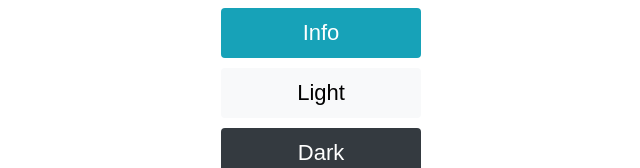
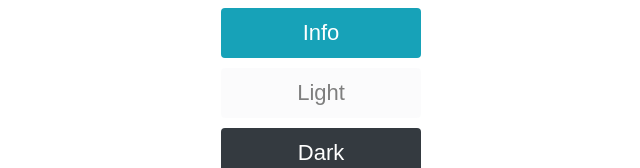
Before and after one commit to boyhotkey96/REACTJS, a React (Create React App) app in the folder tiktok/: page / in a window 1280 px wide. Shown: the part 462-630 px from the top of the page, without its empty margins (319-959 px from the left). Built offline with nearby package versions, Linux system fonts and the light colour scheme.

Commit message:
using sass

```diff
--- a/tiktok/package.json
+++ b/tiktok/package.json
@@ -7,10 +7,12 @@
     "@testing-library/react": "^13.3.0",
     "@testing-library/user-event": "^13.5.0",
     "clsx": "^1.2.1",
+    "node-sass": "^4.14.1",
     "react": "^18.2.0",
     "react-dom": "^18.2.0",
     "react-scripts": "^2.1.3",
     "serve": "^6.5.8",
+    "stable": "^0.1.8",
     "web-vitals": "^2.1.4"
   },
   "scripts": {
@@ -38,6 +40,8 @@
     ]
   },
   "devDependencies": {
-    "babel-plugin-react-require": "^3.1.3"
+    "babel-plugin-react-require": "^3.1.3",
+    "gulp-sass": "^5.1.0",
+    "sass": "^1.55.0"
   }
 }
--- a/tiktok/src/DemoClsx/Button/Button.module.css
+++ /dev/null
@@ -1,50 +0,0 @@
-.btn {
-    padding: 12px 24px;
-    margin-top: 10px;
-    font-size: 22px;
-    color: #fff;
-    cursor: pointer;
-    outline: none;
-    border: 0;
-    transform: 0.25s ease;
-    display: block;
-    min-width: 200px;
-    border-radius: 4px;
-}
-
-.btn:hover {
-    opacity: 0.8;
-}
-
-.primary {
-    background-color: #007bff;
-}
-
-.secondary {
-    background-color: #5d5f62;
-}
-
-.success {
-    background-color: #28a745;
-}
-
-.danger {
-    background-color: #dc3545;
-}
-
-.warning {
-    background-color: #ffc107;
-}
-
-.info {
-    background-color: #17a2b8;
-}
-
-.light {
-    background-color: #f8f9fa;
-    color: unset;
-}
-
-.dark {
-    background-color: #343a40;
-}
--- /dev/null
+++ b/tiktok/src/DemoClsx/Button/Button.module.scss
@@ -0,0 +1,55 @@
+.btn {
+    padding: 12px 24px;
+    margin-top: 10px;
+    font-size: 22px;
+    color: #fff;
+    cursor: pointer;
+    outline: none;
+    border: 0;
+    transform: 0.25s ease;
+    display: block;
+    min-width: 200px;
+    border-radius: 4px;
+
+    &:hover {
+        opacity: 0.8;
+    }
+
+    &-primary {
+        background-color: #007bff;
+    }
+
+    &-secondary {
+        background-color: #5d5f62;
+    }
+
+    &-success {
+        background-color: #28a745;
+    }
+
+    &-danger {
+        background-color: #dc3545;
+    }
+
+    &-warning {
+        background-color: #ffc107;
+    }
+
+    &-info {
+        background-color: #17a2b8;
+    }
+
+    &-light {
+        background-color: #f8f9fa;
+        color: unset;
+    }
+
+    &-dark {
+        background-color: #343a40;
+    }
+}
+
+.disable {
+    opacity: 0.5;
+    pointer-events: none;
+}
--- a/tiktok/src/DemoClsx/Button/index.js
+++ b/tiktok/src/DemoClsx/Button/index.js
@@ -1,13 +1,14 @@
 import React from 'react'
 import clsx from 'clsx'
-import styles from './Button.module.css'
+import styles from './Button.module.scss'
 
-function Button({ type, value }) {
-    console.log(styles[type])
+function Button({ type, value, disable }) {
+    console.log(`${styles[`btn-${type}`]}`)
 
     const btnType = clsx(styles.btn, {
-        [styles[type]]: type,
-        'd-flex': false
+        [styles[`btn-${type}`]]: type,
+        [styles.disable]: disable,
+        'd-flex': false,
     })
 
     return (
--- a/tiktok/src/DemoClsx/index.js
+++ b/tiktok/src/DemoClsx/index.js
@@ -18,7 +18,7 @@ function DemoClsx() {
             <Button type="danger" value="Danger" />
             <Button type="warning" value="Warning" />
             <Button type="info" value="Info" />
-            <Button type="light" value="Light" />
+            <Button type="light" value="Light" disable={true} />
             <Button type="dark" value="Dark" />
         </div>
     )
```
Also changed, not shown: 2 other files (tests, documents, lock files or other folders).
